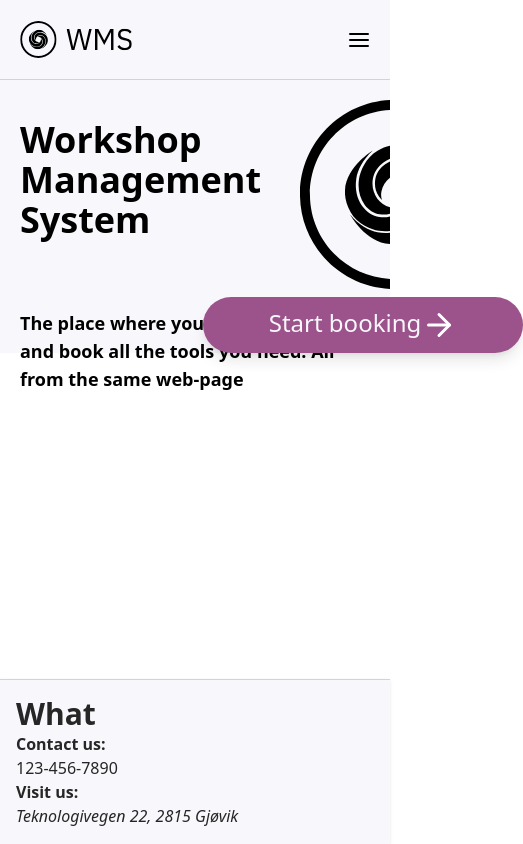
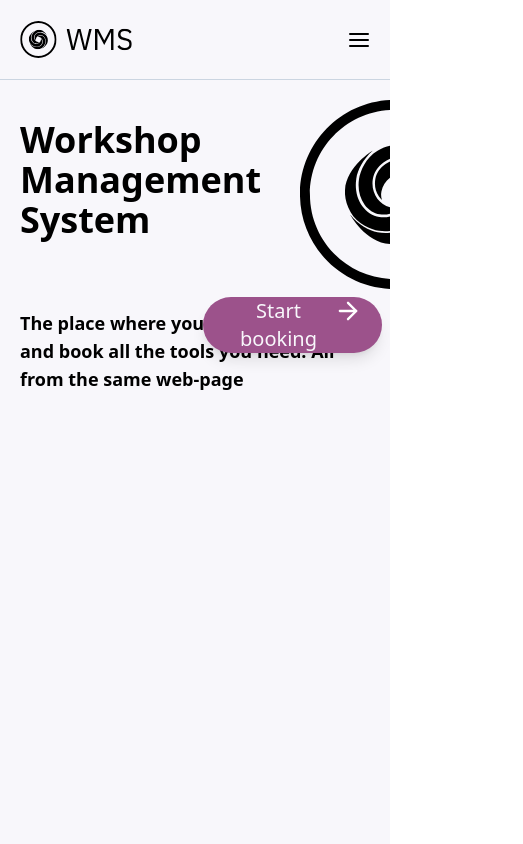
Before and after one commit to tijohans/WorkshopManagementSystem, a React (Vite) app in the folder app/: page / in a window 390 px wide. Shown: the top 844 px of the page, 523 px wide, since content can reach past the window. Built offline with nearby package versions, Linux system fonts and the light colour scheme.

Commit message:
Minor changes, added body to landing page

```diff
--- a/app/src/App.tsx
+++ b/app/src/App.tsx
@@ -7,6 +7,7 @@ import ToolsPage from './components/ToolsPage'
 import Tool from './components/Tool'
 import ToolCard from './components/ToolCard'
 import Table from './components/Table'
+import Button from './components/Button'
 
 function App() {
   const [count, setCount] = useState(0)
@@ -25,7 +26,7 @@ function App() {
       </Routes>
 
 
-      <Footer />
+      <Footer/>
     </div>
   )
 }
--- a/app/src/components/Button.tsx
+++ b/app/src/components/Button.tsx
@@ -7,10 +7,10 @@ type ButtonProps = {
 
 export default function Button(props: ButtonProps){
   return (
-      <button type="button" className="group shadow-lg h-14 px-5 m-2 rounded-full transition-colors duration-500 ease-in-out  text-ghost-white bg-plum transform hover:delay-50  hover:bg-robin-egg-blue  hover:text-eerie-black  focus:outline-none font-medium text-2xl w-80 py-2.5 text-center mr-2 mb-2">
+      <button type="button" className="group shadow-lg h-14  px-5 m-2 rounded-full transition-colors duration-500 ease-in-out  text-ghost-white bg-plum transform hover:delay-50  hover:bg-robin-egg-blue  hover:text-eerie-black  focus:outline-none font-medium text-xl md:text-2xl w-50 md:w-80 text-center mr-2 mb-2">
         <div className="flex align-middle justify-center">
           {props.text}
-          {props.showicon == true ? <img src="icons/arrow-right.svg" className="h-9 group-hover:invert group-hover:delay-40 duration-500  "/>: null}
+          {props.showicon == true ? <img src="icons/arrow-right.svg" className="h-7 group-hover:invert group-hover:delay-40 duration-500 md:h-9  "/>: null}
         </div>
       </button>
   )
--- a/app/src/components/Footer.tsx
+++ b/app/src/components/Footer.tsx
@@ -2,17 +2,17 @@ import React from "react";
 
 function Footer() {
   return (
-    <div className="fixed bottom-0 left-0 z-20 w-full p-4 bg-ghost-white border-t border-slate-300 shadow md:flex md:items-center md:justify-between md:p-6  md:w-screen ">
+    <footer className=" bottom-0 left-0 z-20 w-full p-4 bg-ghost-white border-t border-slate-300 shadow md:flex md:items-center md:justify-between md:p-6  md:w-screen ">
       <h2 className="text-3xl font-bold text-eerie-black">What</h2>
       <div>
       <p className="font-bold text-eerie-black">Contact us:</p>
-      <a className=" text-eerie-black  transition ease-in-out hover:delay-50 duration-500 hover:text-plum hover:underline underline-offset-4 " href="tel:123-456-7890">123-456-7890  </a>
+      <a className=" text-eerie-black  transition ease-in-out hover:delay-50 duration-500 hover:text-plum  hover:underline underline-offset-4 " href="tel:123-456-7890">123-456-7890  </a>
       </div>
       <div>
       <p className="font-bold text-eerie-black">Visit us:</p>
       <address className="text-eerie-black">Teknologivegen 22, 2815 Gjøvik</address>
       </div>
-    </div>
+    </footer>
   );
 }
 
--- a/app/src/pages/Landing-Page.tsx
+++ b/app/src/pages/Landing-Page.tsx
@@ -1,5 +1,6 @@
 import React from 'react'
 import Button from '../components/Button'
+import Footer from '../components/Footer'
 
 type LandingProps = {
     heading?: String,
@@ -8,6 +9,7 @@ type LandingProps = {
 
 export default function Landing({heading, paragraph}: LandingProps) {
   return (
+<body className="bg-ghost-white h-screen">
     <div className="grid grid-cols-2 gap-30 m-0 h-[30vh]">
         {/* <div> */}
       <h1 className="text-4xl font-bold m-5">{heading}</h1>
@@ -16,7 +18,14 @@ export default function Landing({heading, paragraph}: LandingProps) {
 
       {/* </div> */}
       <p className="text-lg w-80 font-bold m-5">{paragraph}</p>
-      <Button text="Start booking" showicon={true}/>
-    </div>
+
+    <Button text="Start booking" showicon={true}/>
+     </div>
+
+
+
+     </body>
+
+
   )
 }
```
